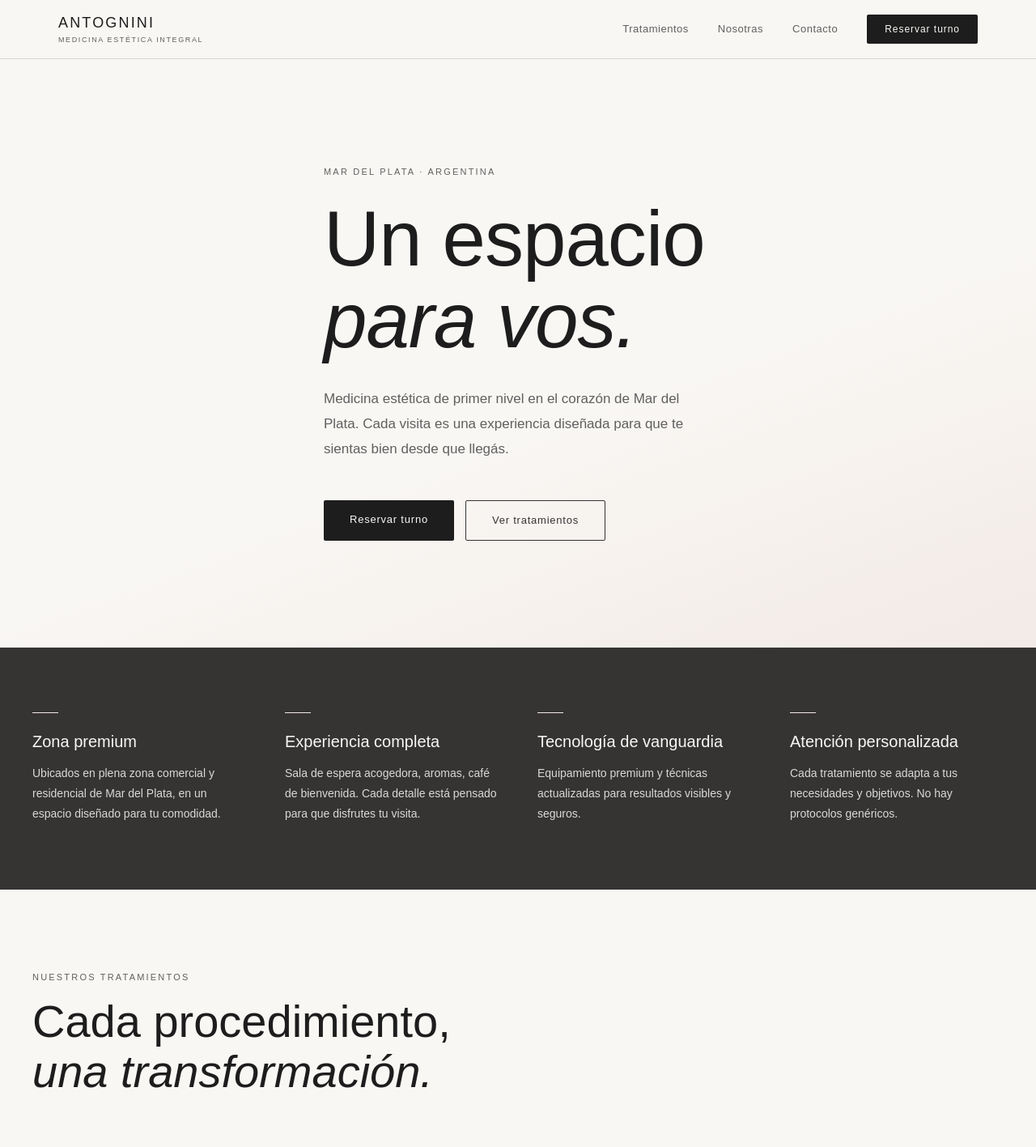
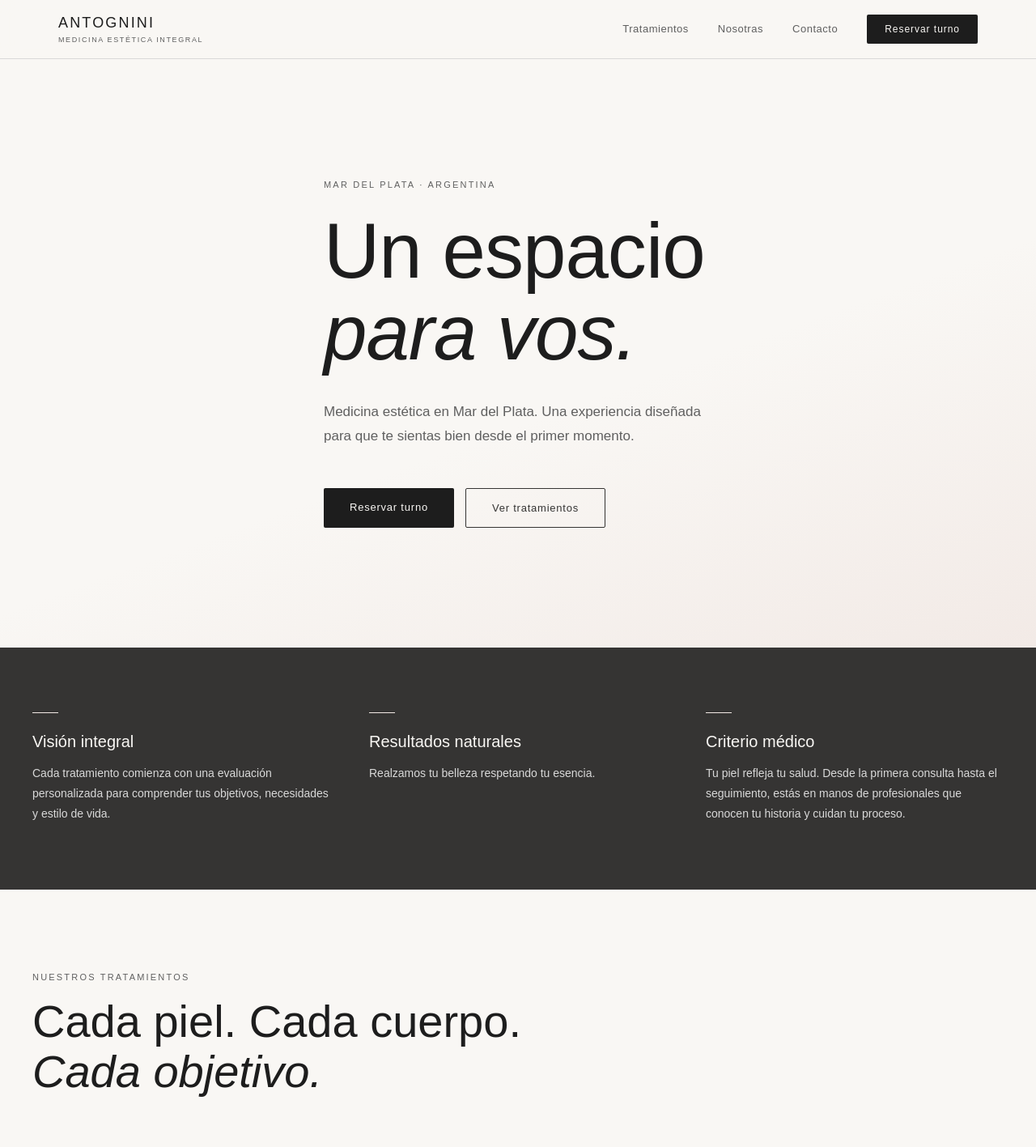
Before and after one commit to CarolinaAntognini/antognini-web, a Next.js app: page / in a window 1280 px wide. Shown: the top 1417 px of the page at 81% size. Built offline with nearby package versions, Linux system fonts and the light colour scheme.

Commit message:
Cambios page.tsx

```diff
--- a/app/page.tsx
+++ b/app/page.tsx
@@ -41,8 +41,8 @@ export default function Home() {
             Un espacio<br /><em>para vos.</em>
           </h1>
           <p style={{ fontSize: '17px', fontWeight: 300, color: '#606060', lineHeight: 1.8, maxWidth: '480px', marginBottom: '48px' }}>
-            Medicina estética de primer nivel en el corazón de Mar del Plata.
-            Cada visita es una experiencia diseñada para que te sientas bien desde que llegás.
+            Medicina estética en Mar del Plata.
+            Una experiencia diseñada para que te sientas bien desde el primer momento.
           </p>
           <HeroButtons />
         </div>
@@ -52,10 +52,9 @@ export default function Home() {
         <div style={{ maxWidth: '1200px', margin: '0 auto' }}>
           <div style={{ display: 'grid', gridTemplateColumns: 'repeat(auto-fit, minmax(220px, 1fr))', gap: '48px' }}>
             {[
-              { titulo: 'Zona premium', texto: 'Ubicados en plena zona comercial y residencial de Mar del Plata, en un espacio diseñado para tu comodidad.' },
-              { titulo: 'Experiencia completa', texto: 'Sala de espera acogedora, aromas, café de bienvenida. Cada detalle está pensado para que disfrutes tu visita.' },
-              { titulo: 'Tecnología de vanguardia', texto: 'Equipamiento premium y técnicas actualizadas para resultados visibles y seguros.' },
-              { titulo: 'Atención personalizada', texto: 'Cada tratamiento se adapta a tus necesidades y objetivos. No hay protocolos genéricos.' },
+              { titulo: 'Visión integral', texto: 'Cada tratamiento comienza con una evaluación personalizada para comprender tus objetivos, necesidades y estilo de vida.' },
+{ titulo: 'Resultados naturales', texto: 'Realzamos tu belleza respetando tu esencia.' },
+{ titulo: 'Criterio médico', texto: 'Tu piel refleja tu salud. Desde la primera consulta hasta el seguimiento, estás en manos de profesionales que conocen tu historia y cuidan tu proceso.' },
             ].map(({ titulo, texto }) => (
               <div key={titulo}>
                 <div style={{ width: '32px', height: '1px', background: '#F2EAE6', marginBottom: '20px' }} />
@@ -73,7 +72,7 @@ export default function Home() {
             Nuestros tratamientos
           </p>
           <h2 style={{ fontFamily: 'var(--font-display)', fontSize: 'clamp(36px, 5vw, 56px)', fontWeight: 300, color: '#1D1D1D', marginBottom: '64px', lineHeight: 1.1 }}>
-            Cada procedimiento,<br /><em>una transformación.</em>
+            Cada piel. Cada cuerpo.<br /><em>Cada objetivo.</em>
           </h2>
           <div style={{ display: 'grid', gridTemplateColumns: 'repeat(auto-fill, minmax(300px, 1fr))', gap: '1px', background: '#D9D9D9', border: '1px solid #D9D9D9' }}>
             {tratamientos.map(({ nombre, duracion, descripcion }) => (
@@ -97,8 +96,8 @@ export default function Home() {
           </h2>
           <div style={{ display: 'grid', gridTemplateColumns: 'repeat(auto-fit, minmax(300px, 1fr))', gap: '32px' }}>
             {[
-              { nombre: 'Dra. Agustina Antognini', rol: 'Médica Estética', descripcion: 'Especialista en medicina estética con enfoque en resultados naturales y técnicas de vanguardia. Cada tratamiento está pensado para realzar tu belleza sin perder tu esencia.' },
-              { nombre: 'Cosmetóloga', rol: 'Cosmetología', descripcion: 'Próximamente.' },
+              { nombre: 'Dra. Agustina Antognini', rol: 'Médica Estética', descripcion: 'Mi objetivo es ayudarte a sentirte bien con vos misma, a través de tratamientos seguros, personalizados y alineados con tu esencia. Creo en una medicina estética que acompaña, escucha y respeta la individualidad de cada persona.' },
+              { nombre: 'Milagros De La Garma', rol: 'Cosmetología', descripcion: 'Próximamente.' },
             ].map(({ nombre, rol, descripcion }) => (
               <div key={nombre} style={{ background: '#F9F7F4', padding: '40px', borderRadius: '2px' }}>
                 <div style={{ width: '64px', height: '64px', borderRadius: '50%', background: '#D9D9D9', marginBottom: '24px', display: 'flex', alignItems: 'center', justifyContent: 'center', fontFamily: 'var(--font-display)', fontSize: '24px', color: '#606060' }}>
@@ -117,14 +116,16 @@ export default function Home() {
         <div style={{ maxWidth: '1200px', margin: '0 auto', display: 'grid', gridTemplateColumns: 'repeat(auto-fit, minmax(280px, 1fr))', gap: '64px' }}>
           <div>
             <p style={{ fontFamily: 'var(--font-display)', fontSize: 'clamp(36px, 5vw, 52px)', fontWeight: 300, color: '#F9F7F4', lineHeight: 1.1, marginBottom: '32px' }}>
-              Visitanos<br /><em>cuando quieras.</em>
+              Empecemos<br /><em>por una consulta.</em>
+
+              Conocé nuestro espacio y descubrí qué tratamiento es adecuado para vos. Te acompañamos para encontrar la mejor versión de tus resultados, siempre desde una mirada médica e integral.
             </p>
             <ContactoWAButton />
           </div>
           <div style={{ display: 'flex', flexDirection: 'column', gap: '28px' }}>
             {[
               { icon: MapPin,    titulo: 'Dirección', texto: 'Garay 1382 Piso 2 Of. B\nMar del Plata, Buenos Aires' },
-              { icon: Clock,     titulo: 'Horarios',  texto: 'Lun · Mar · Mié · Vie: 9 a 20 hs\nSábados: 9 a 14 hs' },
+              { icon: Clock,     titulo: 'Horarios',  texto: 'Lun · Mar · Mié · Vie: 9 a 20 h\nSábados: 9 a 14 h' },
               { icon: Phone,     titulo: 'WhatsApp',  texto: '+54 9 223 502-1512' },
               { icon: ExternalLink, titulo: 'Instagram', texto: '@dra.agustinaantognini' },
             ].map(({ icon: Icon, titulo, texto }) => (
```
